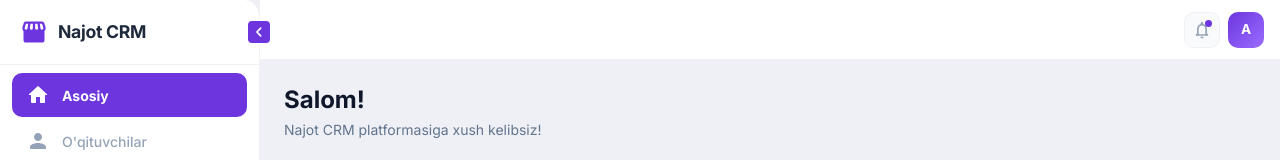
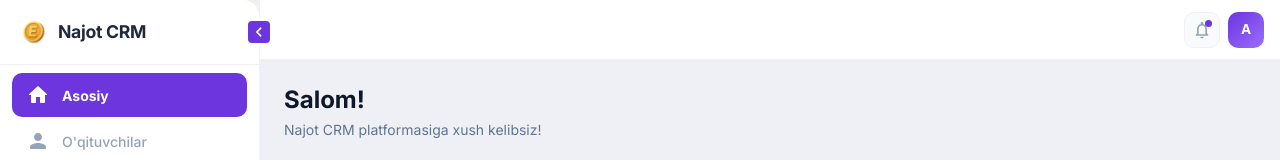
Before and after one commit to Sarvar5202/exam7, a React (Vite) app: page /dashboard in a window 1280 px wide. Shown: the top 160 px of the page. Built offline with nearby package versions, Linux system fonts and the light colour scheme; sample sign-in values are in the browser's storage.

Commit message:
feat: replace sidebar icon with custom Najot CRM logo

```diff
--- a/src/components/Sidebar/Sidebar.jsx
+++ b/src/components/Sidebar/Sidebar.jsx
@@ -1,6 +1,6 @@
 import { NavLink, useNavigate, useLocation } from "react-router-dom";
 import { useApp } from "../../context/AppContext";
-import StorefrontRoundedIcon from "@mui/icons-material/StorefrontRounded";
+import najotIcon from "../../assets/najot-icon.png";
 import HomeRoundedIcon from '@mui/icons-material/HomeRounded';
 import PersonRoundedIcon from '@mui/icons-material/PersonRounded';
 import GroupRoundedIcon from '@mui/icons-material/GroupRounded';
@@ -70,7 +70,7 @@ export default function Sidebar({ isCollapsed, toggleSidebar, isSubSidebarOpen,
         position: 'relative',
         marginBottom: 8,
       }}>
-        <StorefrontRoundedIcon style={{ color: '#6c35de', fontSize: 28, flexShrink: 0 }} />
+        <img src={najotIcon} alt="Najot" style={{ width: 28, height: 28, flexShrink: 0 }} />
         {!isCollapsed && (
           <span style={{ fontSize: '1.1rem', fontWeight: 800, color: textMain, letterSpacing: '-0.3px' }}>
             Najot CRM
```
Also changed, not shown: src/assets/najot-icon.png (added).
